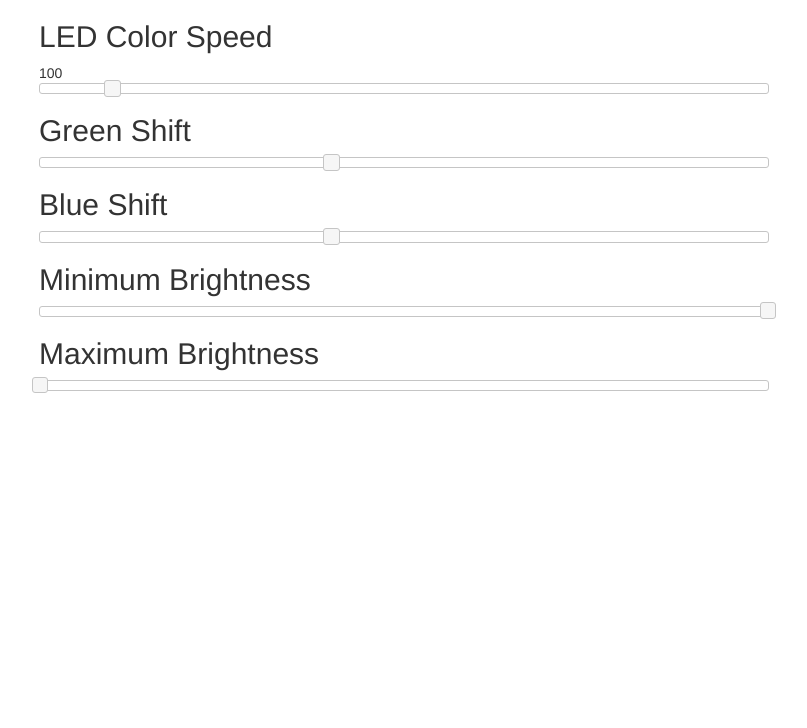
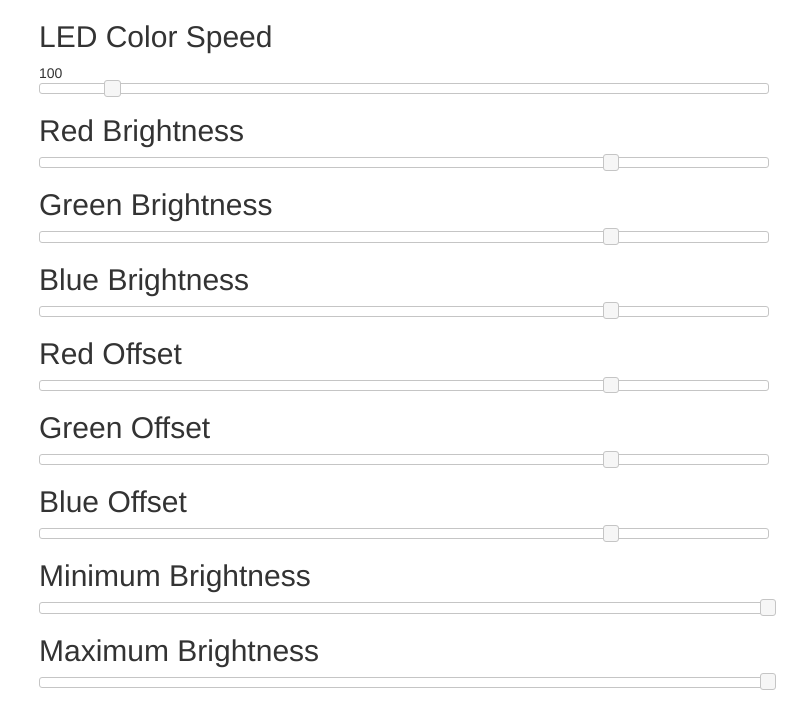
Before and after one commit to shaleaman/LED-CONTROL, a website: page index.html in a window 1280 px wide. Shown: the whole page, without its empty margins (46-853 px from the left). Drawn offline with nearby package versions, Linux system fonts and the light colour scheme.

Commit message:
update async options

```diff
--- a/index.html
+++ b/index.html
@@ -29,22 +29,47 @@
 		<h2 class="demoHeaders">LED Color Speed</h2><span id="display_value">100</span>
 		<div id="slider"></div>
 		</div> <!-- timing -->
+
+		<div id="red_bright">
+		<h2 class="demoHeaders"> Red Brightness</h2><span id="display_value"></span>
+		<div id="slider"></div>
+		</div> <!-- red bright-->
+
+		<div id="green_bright">
+		<h2 class="demoHeaders">Green Brightness</h2><span id="display_value"></span>
+		<div id="slider"></div>
+		</div> <!-- green_bright-->
+
+		<div id="blue_bright">
+		<h2 class="demoHeaders">Blue Brightness</h2><span id="display_value"></span>
+		<div id="slider"></div>
+		</div> <!-- Blue Bright -->
+
+		<div id="red_offset">
+		<h2 class="demoHeaders"> Red Offset</h2><span id="display_value"></span>
+		<div id="slider"></div>
+		</div> <!-- red offset-->
+
 		<div id="green_offset">
-		<h2 class="demoHeaders">Green Shift</h2><span id="display_value"></span>
+		<h2 class="demoHeaders">Green Offset</h2><span id="display_value"></span>
 		<div id="slider"></div>
-		</div> <!-- green_offset -->
-		<div id="red_offset">
-		<h2 class="demoHeaders">Blue Shift</h2><span id="display_value"></span>
+		</div> <!-- green offset -->
+
+		<div id="blue_offset">
+		<h2 class="demoHeaders">Blue Offset</h2><span id="display_value"></span>
 		<div id="slider"></div>
-		</div> <!-- Blue Shift -->
+		</div> <!-- blue offset -->
+
 		<div id="min_bright">
 		<h2 class="demoHeaders">Minimum Brightness</h2><span id="display_value"></span>
 		<div id="slider"></div>
 		</div> <!-- Min Brightness -->
+
 		<div id="max_bright">
 		<h2 class="demoHeaders">Maximum Brightness</h2><span id="display_value"></span>
 		<div id="slider"></div>
-		</div> <!-- green_offset -->
+		</div> <!-- Max Brightness -->
+
 	</div>
 
 	</div>
@@ -57,32 +82,6 @@
 <!-- Latest compiled and minified CSS -->
 <link rel="stylesheet" href="https://maxcdn.bootstrapcdn.com/bootstrap/3.3.7/css/bootstrap.min.css" integrity="sha384-BVYiiSIFeK1dGmJRAkycuHAHRg32OmUcww7on3RYdg4Va+PmSTsz/K68vbdEjh4u" crossorigin="anonymous">
 <script>
-
-//
-// class Slider_control {
-//     constructor(container) {
-//         this.container = container;
-//
-//
-//     $( "container #slider" ).slider({
-//       max: 0.01,
-//       step: 0.0001,
-//       value: 0.001,
-//       slide: function( event,ui ) {
-//           $(this).slider('widget').parent().children("#display_value").html($(this).slider('value'));
-//       },
-//       change: function (event, ui) {
-//         var value = $(this).slider('value');
-//         console.log("SENDING VALUE: "+value);
-//         var ws = new WebSocket("ws:/localhost:5555/ws");
-//         ws.onopen = function(event) {
-//             ws.send(value);
-//         }
-//       }
-//     });
-// }
-// }
-// const green_slider = new Slider_control('#green_offset');
 host = location.hostname
 
 function updateval(object){
@@ -105,8 +104,24 @@ $( "#timing #slider" ).slider({
   }
 }).ready();
 
-$( "#green_offset #slider" ).slider({
-  max: 500,
+$( "#red_bright #slider" ).slider({
+  max: 255,
+  step: 01,
+  value: 200,
+  slide: function( event,ui ) {
+	  $(this).slider('widget').parent().children("#display_value").html($(this).slider('value'));
+  },
+  change: function (event, ui) {
+    var send_value = $(this).slider('widget').parent().attr('id')+ ":" + $(this).slider('value');
+    console.log("SENDING VALUE: "+send_value);
+	var ws = new WebSocket("ws://"+host+":5555/ws");
+	ws.onopen = function(event) {
+		ws.send(send_value);
+	}
+  }
+});
+$( "#green_bright #slider" ).slider({
+  max: 255,
   step: 01,
   value: 200,
   slide: function( event,ui ) {
@@ -122,9 +137,60 @@ $( "#green_offset #slider" ).slider({
   }
 });
 
+$( "#blue_bright #slider" ).slider({
+  max: 255,
+  step: 1,
+  value: 200,
+  slide: function( event,ui ) {
+	  $(this).slider('widget').parent().children("#display_value").html($(this).slider('value'));
+  },
+  change: function (event, ui) {
+    var send_value = $(this).slider('widget').parent().attr('id')+ ":" + $(this).slider('value');
+    console.log("SENDING VALUE: "+send_value);
+	var ws = new WebSocket("ws://"+host+":5555/ws");
+	ws.onopen = function(event) {
+		ws.send(send_value);
+	}
+  }
+});
+
 $( "#red_offset #slider" ).slider({
-  max: 500,
-  step: 01,
+  max: 255,
+  step: 1,
+  value: 200,
+  slide: function( event,ui ) {
+	  $(this).slider('widget').parent().children("#display_value").html($(this).slider('value'));
+  },
+  change: function (event, ui) {
+    var send_value = $(this).slider('widget').parent().attr('id')+ ":" + $(this).slider('value');
+    console.log("SENDING VALUE: "+send_value);
+	var ws = new WebSocket("ws://"+host+":5555/ws");
+	ws.onopen = function(event) {
+		ws.send(send_value);
+	}
+  }
+});
+
+$( "#green_offset #slider" ).slider({
+  max: 255,
+  step: 1,
+  value: 200,
+  slide: function( event,ui ) {
+	  $(this).slider('widget').parent().children("#display_value").html($(this).slider('value'));
+  },
+  change: function (event, ui) {
+    var send_value = $(this).slider('widget').parent().attr('id')+ ":" + $(this).slider('value');
+    console.log("SENDING VALUE: "+send_value);
+	var ws = new WebSocket("ws://"+host+":5555/ws");
+	ws.onopen = function(event) {
+		ws.send(send_value);
+	}
+  }
+});
+
+$( "#blue_offset #slider" ).slider({
+  max: 255,
+  step: 1,
   value: 200,
   slide: function( event,ui ) {
 	  $(this).slider('widget').parent().children("#display_value").html($(this).slider('value'));
@@ -140,9 +206,9 @@ $( "#red_offset #slider" ).slider({
 });
 
 $( "#min_bright #slider" ).slider({
-  max: 255,
-  step: 1,
-  value:255,
+  max: 1,
+  step: 0.01,
+  value: 1,
   slide: function( event,ui ) {
 	  $(this).slider('widget').parent().children("#display_value").html($(this).slider('value'));
   },
@@ -157,9 +223,9 @@ $( "#min_bright #slider" ).slider({
 });
 
 $( "#max_bright #slider" ).slider({
-  max: 255,
-  step: 1,
-  value:0,
+  max: 1,
+  step: 0.01,
+  value: 1,
   slide: function( event,ui ) {
 	  $(this).slider('widget').parent().children("#display_value").html($(this).slider('value'));
   },
```
